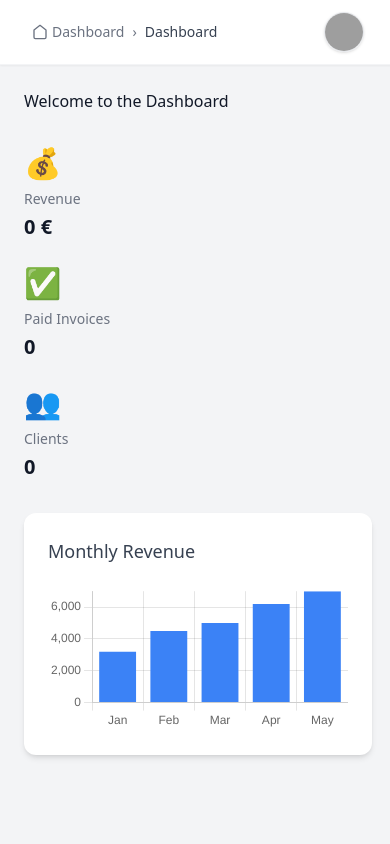
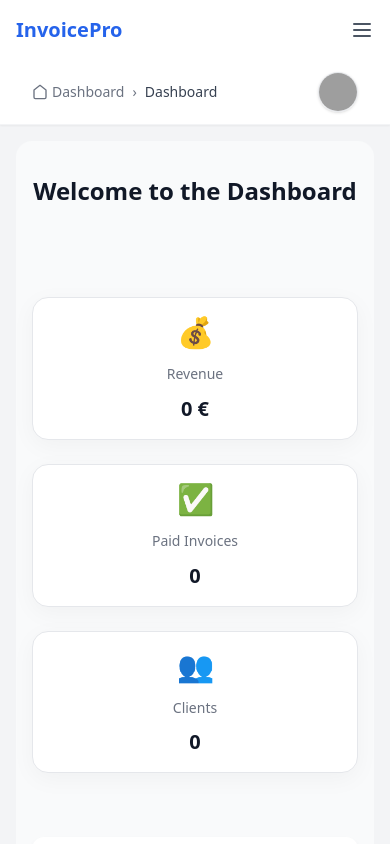
Before and after one commit to fouziabenadida/freelance-invoicing-dashboard, a Nuxt app: page /dashboard in a window 390 px wide. Shown: the top 844 px of the page. Built offline with nearby package versions, Linux system fonts and the light colour scheme; grey boxes are pictures that could not be loaded.

Commit message:
responsive design

```diff
--- a/components/layout/sidebar.vue
+++ b/components/layout/sidebar.vue
@@ -1,18 +1,67 @@
 <template>
-  <aside class="w-64 h-screen bg-white border-r border-gray-200 hidden md:flex flex-col justify-between">
-    <div>
-      <div class="p-6 font-bold text-2xl text-blue-600 tracking-wide">InvoicePro</div>
-      <nav class="mt-4 px-4 space-y-2">
+  <div>
+
+    <div class="md:hidden flex items-center justify-between p-4 bg-white shadow">
+      <div class="font-bold text-xl text-blue-600">InvoicePro</div>
+      <button @click="isOpen = !isOpen" class="text-gray-600 focus:outline-none">
+        <svg class="w-6 h-6" fill="none" stroke="currentColor" viewBox="0 0 24 24">
+          <path
+            stroke-linecap="round"
+            stroke-linejoin="round"
+            stroke-width="2"
+            d="M4 6h16M4 12h16M4 18h16"
+          />
+        </svg>
+      </button>
+    </div>
+
+
+    <aside
+      v-if="isOpen"
+      class="fixed inset-y-0 left-0 w-64 bg-white border-r border-gray-200 z-50 md:hidden p-4"
+    >
+      <div class="flex justify-between items-center mb-6">
+        <div class="text-blue-600 font-bold text-xl">InvoicePro</div>
+        <button @click="isOpen = false" class="text-gray-600">
+          <svg class="w-6 h-6" fill="none" stroke="currentColor" viewBox="0 0 24 24">
+            <path
+              stroke-linecap="round"
+              stroke-linejoin="round"
+              stroke-width="2"
+              d="M6 18L18 6M6 6l12 12"
+            />
+          </svg>
+        </button>
+      </div>
+      <nav class="space-y-2">
         <NuxtLink to="/dashboard" class="nav-link" exact>🏠 Dashboard</NuxtLink>
         <NuxtLink to="/invoices" class="nav-link">🧾 Invoices</NuxtLink>
         <NuxtLink to="/clients" class="nav-link">👥 Clients</NuxtLink>
         <NuxtLink to="/settings" class="nav-link">⚙️ Settings</NuxtLink>
       </nav>
-    </div>
+    </aside>
 
-    <div class="px-4 py-6 text-sm text-gray-400">© 2025 InvoicePro</div>
-  </aside>
+
+    <aside
+      class="w-64 h-screen bg-white border-r border-gray-200 hidden md:flex flex-col justify-between"
+    >
+      <div>
+        <div class="p-6 font-bold text-2xl text-blue-600 tracking-wide">InvoicePro</div>
+        <nav class="mt-4 px-4 space-y-2">
+          <NuxtLink to="/dashboard" class="nav-link" exact>🏠 Dashboard</NuxtLink>
+          <NuxtLink to="/invoices" class="nav-link">🧾 Invoices</NuxtLink>
+          <NuxtLink to="/clients" class="nav-link">👥 Clients</NuxtLink>
+          <NuxtLink to="/settings" class="nav-link">⚙️ Settings</NuxtLink>
+        </nav>
+      </div>
+      <div class="px-4 py-6 text-sm text-gray-400">© 2025 InvoicePro</div>
+    </aside>
+  </div>
 </template>
+
+<script setup lang="ts">
+const isOpen = ref(false)
+</script>
 
 <style scoped>
 .nav-link {
--- a/layouts/default.vue
+++ b/layouts/default.vue
@@ -1,10 +1,12 @@
 <template>
-  <div class="flex h-screen bg-gray-100 text-gray-900">
+  <div class="min-h-screen flex flex-col md:flex-row bg-gray-100 text-gray-900">
+
     <Sidebar />
+
     <div class="flex-1 flex flex-col">
       <Header />
-      <main class="flex-1 overflow-y-auto p-6">
-        <slot />
+      <main class="flex-1 overflow-y-auto p-4 md:p-6">
+        <NuxtPage />
       </main>
     </div>
   </div>
--- a/pages/dashboard.vue
+++ b/pages/dashboard.vue
@@ -1,13 +1,11 @@
 <template>
   <div class="space-y-8 dashboard-container">
     <h2 class="dashboard-title">Welcome to the Dashboard</h2>
-
 
     <div v-if="loading" class="loading-wrapper">
       <div class="loader"></div>
       <p class="loading-text">Loading your dashboard...</p>
     </div>
-
 
     <template v-else>
       <div class="grid grid-cols-1 sm:grid-cols-2 lg:grid-cols-3 gap-6">
@@ -36,11 +34,9 @@
   </div>
 </template>
 
-
-
 <script setup lang="ts">
 import RevenueChart from '~/components/dashboard/RevenueChart.vue'
-import { computed, onMounted } from 'vue'
+import { computed, onMounted, ref } from 'vue'
 import { useClientStore } from '~/store/clients'
 import { useInvoiceStore } from '~/store/invoices'
 
@@ -67,13 +63,49 @@ const paidInvoices = computed(() => paidInvoicesList.value.length)
 
 const revenue = computed(() =>
   paidInvoicesList.value.reduce((total, invoice) => {
-    const amount = Number(invoice.total)
+    const amount = parseFloat(invoice.amount)
     return total + (isNaN(amount) ? 0 : amount)
   }, 0)
 )
+</script>
 
-</script>
 <style scoped>
+.dashboard-container {
+  background: #f9fafb;
+  padding: 2rem 1rem;
+  border-radius: 1rem;
+  display: flex;
+  flex-direction: column;
+  gap: 2rem;
+}
+
+.dashboard-title {
+  font-size: 2.25rem;
+  font-weight: 800;
+  color: #111827;
+  margin-bottom: 1.5rem;
+  text-align: center;
+}
+
+.stat-card {
+  background: white;
+  border: 1px solid #e5e7eb;
+  border-radius: 1rem;
+  padding: 2rem;
+  text-align: center;
+  display: flex;
+  flex-direction: column;
+  justify-content: center;
+  gap: 0.4rem;
+  box-shadow: 0 6px 24px rgba(0, 0, 0, 0.04);
+  transition: transform 0.2s ease, box-shadow 0.2s ease;
+}
+
+.stat-card:hover {
+  transform: translateY(-4px);
+  box-shadow: 0 12px 36px rgba(0, 0, 0, 0.06);
+}
+
 .loading-wrapper {
   display: flex;
   flex-direction: column;
@@ -105,4 +137,23 @@ const revenue = computed(() =>
   }
 }
 
+@media (max-width: 768px) {
+  .stat-card {
+    padding: 1.5rem;
+  }
+
+  .dashboard-title {
+    font-size: 1.75rem;
+  }
+}
+
+@media (max-width: 480px) {
+  .stat-card {
+    padding: 1rem;
+  }
+
+  .dashboard-title {
+    font-size: 1.5rem;
+  }
+}
 </style>
--- a/store/invoices.ts
+++ b/store/invoices.ts
@@ -16,9 +16,13 @@ export const useInvoiceStore = defineStore('invoices', {
     save() {
       localStorage.setItem('invoices', JSON.stringify(this.invoices))
     },
-    load() {
-      const data = localStorage.getItem('invoices')
-      if (data) this.invoices = JSON.parse(data)
-    },
+   load() {
+  const data = localStorage.getItem('invoices')
+  if (data) {
+    this.invoices = JSON.parse(data)
+    console.log('🔍 Factures chargées :', this.invoices)
+  }
+}
+
   },
 })
```
